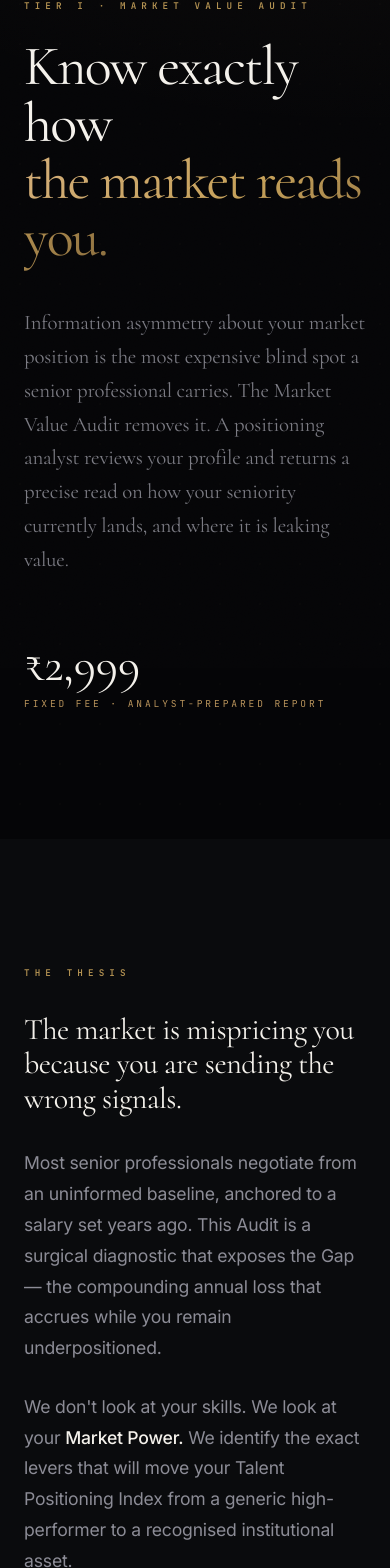
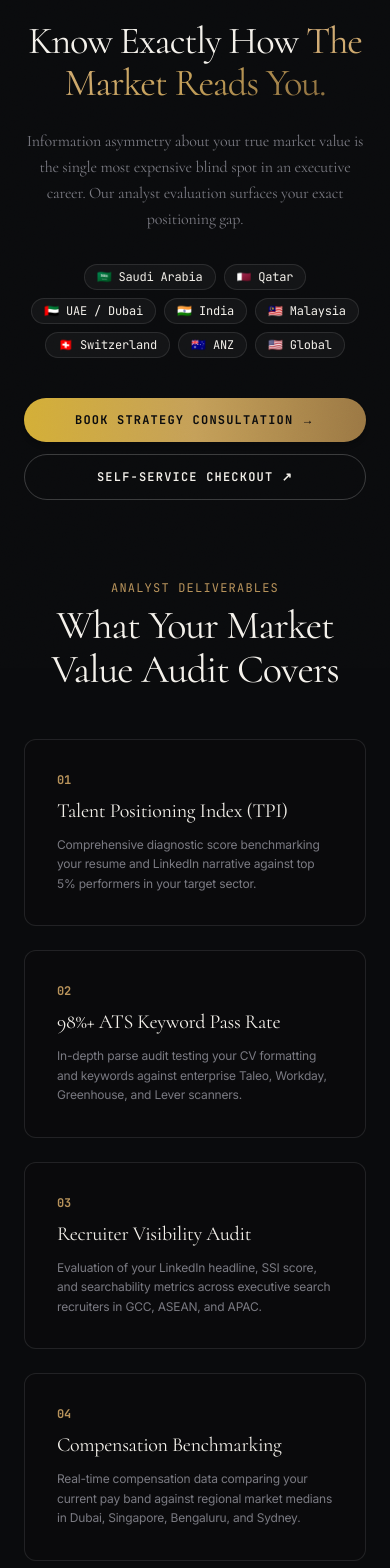
Before and after one commit to ashucfx/catalyst-ripplenexus, a Next.js app: page /audit in a window 390 px wide. Shown: the part 176-1744 px from the top of the page. Built offline with nearby package versions, Linux system fonts and the light colour scheme; no server answers.

Commit message:
feat: overhaul Market Audit and Free TPI Score pages with modern executive dark mode design, regional flag badges, and responsive CTAs

```diff
--- a/src/app/audit/page.tsx
+++ b/src/app/audit/page.tsx
@@ -1,212 +1,146 @@
 import type { Metadata } from 'next'
 import { Header } from '@/components/layout/Header'
 import { Footer } from '@/components/layout/Footer'
-import { TPIMeter } from '@/components/ui/TPIMeter'
 import { AuditCheckout } from '@/components/ui/AuditCheckout'
-import { GeoPrice } from '@/components/ui/GeoPrice'
 import { Disclaimer } from '@/components/ui/Disclaimer'
+import Link from 'next/link'
 
 export const metadata: Metadata = {
-  title: 'Market Value Audit — Analyst-Prepared Positioning Report',
+  title: 'Market Value Audit & Strategy — Catalyst by Ripple Nexus',
   description:
-    'Submit your professional profile and receive an analyst-prepared Talent Positioning Index report. ATS readability review, market positioning analysis, and a 90-day roadmap.',
+    'Confidential analyst-prepared evaluation of your executive market positioning, ATS keyword pass rates, compensation benchmarking, and 90-day positioning roadmap.',
 }
 
 export default function AuditPage() {
   return (
     <>
       <Header />
-      <main className="grain">
+      <main className="pt-36 sm:pt-40 pb-28 grain min-h-screen">
+        <div className="max-w-dossier mx-auto px-6 lg:px-12">
 
-        {/* ── HERO ────────────────────────────────────────────────── */}
-        <section
-          className="relative overflow-hidden pt-44 pb-32"
-          style={{ background: '#050507' }}
-        >
-          {/* Background layers */}
-          <div className="absolute inset-0 dot-field" style={{ opacity: 0.4 }} />
-          <div className="absolute inset-0 beam-tr" />
+          {/* ── HERO ────────────────────────────────────────────────── */}
+          <div className="mb-20 text-center max-w-4xl mx-auto">
+            <div className="inline-flex items-center gap-2 px-4 py-1.5 rounded-full border border-signal-gold/30 bg-signal-gold/10 font-mono text-[0.6rem] tracking-[0.25em] uppercase text-signal-gold mb-6">
+              <span>📊 Confidential Analyst Evaluation</span>
+            </div>
 
-          {/* Top hairline */}
-          <div
-            className="absolute top-0 inset-x-0 h-px pointer-events-none"
-            style={{ background: 'linear-gradient(90deg, transparent, rgba(184,147,91,0.7), transparent)' }}
-          />
-
-          <div className="max-w-dossier mx-auto px-6 lg:px-12 relative z-10">
-
-            {/* Status */}
-            <p className="label-inst mb-6 opacity-70">Tier I · Market Value Audit</p>
             <h1
-              className="display-page mb-10 max-w-3xl"
-              style={{ fontSize: 'clamp(3.5rem, 8vw, 7rem)', lineHeight: 1.02 }}
+              className="display-page mb-6 text-bone"
+              style={{ fontSize: 'clamp(2.4rem, 5.5vw, 4.8rem)', lineHeight: 1.08 }}
             >
-              Know exactly how
-              <br />
-              <em className="text-gold-gradient not-italic">the market reads you.</em>
+              Know Exactly How{' '}
+              <em className="not-italic text-gold-gradient">The Market Reads You.</em>
             </h1>
 
-            <div className="grid grid-cols-1 lg:grid-cols-2 gap-16 items-end">
-              <p className="font-serif text-muted leading-relaxed max-w-xl" style={{ fontSize: '1.3rem' }}>
-                Information asymmetry about your market position is the most expensive
-                blind spot a senior professional carries. The Market Value Audit removes it.
-                A positioning analyst reviews your profile and returns a precise read on
-                how your seniority currently lands, and where it is leaking value.
-              </p>
-              <div className="lg:text-right">
-                <div className="flex items-baseline lg:justify-end gap-4 mb-2">
-                  <GeoPrice product="audit" variant="hero" />
-                </div>
-                <p className="font-mono text-signal-gold text-[0.6rem] tracking-[0.3em] uppercase">
-                  Fixed Fee · Analyst-prepared report
-                </p>
-              </div>
-            </div>
-          </div>
-        </section>
+            <p className="font-serif text-muted text-base sm:text-lg leading-relaxed max-w-2xl mx-auto mb-8">
+              Information asymmetry about your true market value is the single most expensive blind spot in an executive career. Our analyst evaluation surfaces your exact positioning gap.
+            </p>
 
-        <div className="max-w-dossier mx-auto px-6 lg:px-12 py-32">
-
-          {/* ── CORE THESIS ─────────────────────────────────────── */}
-          <div className="grid grid-cols-1 lg:grid-cols-2 gap-24 mb-40 items-start">
-
-            <div>
-              <p className="label-inst mb-8">The Thesis</p>
-              <h2 className="display-card text-3xl leading-tight mb-8">
-                The market is mispricing you because you are sending the wrong signals.
-              </h2>
-              <div className="prose-catalyst">
-                <p>
-                  Most senior professionals negotiate from an uninformed baseline, anchored to
-                  a salary set years ago. This Audit is a surgical diagnostic that exposes the
-                  Gap — the compounding annual loss that accrues while you remain underpositioned.
-                </p>
-                <p>
-                  We don&apos;t look at your skills. We look at your{' '}
-                  <strong>Market Power.</strong> We identify the exact levers that will move
-                  your Talent Positioning Index from a generic high-performer to a recognised
-                  institutional asset.
-                </p>
-              </div>
+            {/* Coverage Badges */}
+            <div className="flex flex-wrap items-center justify-center gap-2 mb-10">
+              {[
+                '🇸🇦 Saudi Arabia',
+                '🇶🇦 Qatar',
+                '🇦🇪 UAE / Dubai',
+                '🇮🇳 India',
+                '🇲🇾 Malaysia',
+                '🇨🇭 Switzerland',
+                '🇦🇺 ANZ',
+                '🇺🇸 Global',
+              ].map((flag) => (
+                <span
+                  key={flag}
+                  className="font-mono text-xs text-bone bg-white/[0.04] border border-white/10 px-3 py-1 rounded-full"
+                >
+                  {flag}
+                </span>
+              ))}
             </div>
 
-            {/* Sample output */}
-            <div
-              className="p-10 border border-white/[0.08]"
-              style={{
-                background: 'rgba(10,11,13,0.8)',
-                backdropFilter: 'blur(24px)',
-                boxShadow: '0 20px 60px rgba(0,0,0,0.6), inset 0 1px 0 rgba(255,255,255,0.05)',
-              }}
-            >
-              <p className="label-inst mb-10">Illustrative Sample — Not a real client</p>
-              <div className="flex flex-col items-center gap-12">
-                <TPIMeter score={67} size={160} />
-                <div className="w-full space-y-5">
-                  {[
-                    { label: 'Sector Alignment',  value: 'Finance — Mid-Market PE', score: '61/100' },
-                    { label: 'ATS Compatibility', value: '73% — Critical gaps detected', score: 'LOW' },
-                    { label: 'Narrative Clarity', value: 'Generalist signals dominant', score: '54/100' },
-                  ].map((row) => (
-                    <div key={row.label} className="flex justify-between items-end border-b border-white/[0.07] pb-3">
-                      <div>
-                        <p className="font-mono text-muted text-[0.6rem] tracking-widest uppercase mb-1">{row.label}</p>
-                        <p className="font-sans text-bone text-xs">{row.value}</p>
-                      </div>
-                      <span className="font-mono text-signal-gold text-[0.65rem]">{row.score}</span>
-                    </div>
-                  ))}
-                </div>
-              </div>
+            {/* CTAs */}
+            <div className="flex flex-col sm:flex-row items-center justify-center gap-3 w-full max-w-md mx-auto">
+              <Link
+                href="/request"
+                className="w-full sm:w-auto px-7 py-3.5 bg-gradient-to-r from-[#D4AF37] via-[#C5A059] to-[#9B7844] text-[#0A0B0D] font-mono text-xs font-bold tracking-widest uppercase rounded-full text-center shadow-md hover:brightness-110 transition-all whitespace-nowrap"
+              >
+                Book Strategy Consultation →
+              </Link>
+              <a
+                href="https://clientforge.theripplenexus.com/checkout?pkg=AUDIT"
+                target="_blank"
+                rel="noopener noreferrer"
+                className="w-full sm:w-auto px-7 py-3.5 border border-white/20 text-bone font-mono text-xs font-semibold tracking-widest uppercase rounded-full text-center hover:border-signal-gold/50 transition-colors whitespace-nowrap"
+              >
+                Self-Service Checkout ↗
+              </a>
             </div>
           </div>
 
-          {/* ── DELIVERABLES ────────────────────────────────────── */}
-          <div className="mb-40">
-            <p className="label-inst mb-12">What You Receive</p>
-            <div
-              className="grid grid-cols-1 md:grid-cols-3 gap-px"
-              style={{ background: 'rgba(255,255,255,0.05)', border: '1px solid rgba(255,255,255,0.06)' }}
-            >
+          {/* ── CORE DELIVERABLES GRID ───────────────────────────── */}
+          <div className="mb-24">
+            <div className="text-center max-w-2xl mx-auto mb-12">
+              <span className="font-mono text-xs tracking-widest uppercase text-signal-gold block mb-2">
+                Analyst Deliverables
+              </span>
+              <h2 className="display-section text-2xl sm:text-3xl text-bone">
+                What Your Market Value Audit Covers
+              </h2>
+            </div>
+
+            <div className="grid grid-cols-1 md:grid-cols-2 lg:grid-cols-3 gap-6">
               {[
                 {
-                  title: 'Positioning Report',
-                  desc: 'A written analysis of how your profile currently reads: where your seniority signal is strong, where it is diluted, and what the market is likely concluding about your level. Prepared manually by a positioning analyst.',
+                  num: '01',
+                  title: 'Talent Positioning Index (TPI)',
+                  desc: 'Comprehensive diagnostic score benchmarking your resume and LinkedIn narrative against top 5% performers in your target sector.',
                 },
                 {
-                  title: 'Talent Positioning Index Score',
-                  desc: 'A single score reflecting the strength of your current positioning across narrative, signal, and market fit. Gives you a baseline to measure improvement against.',
+                  num: '02',
+                  title: '98%+ ATS Keyword Pass Rate',
+                  desc: 'In-depth parse audit testing your CV formatting and keywords against enterprise Taleo, Workday, Greenhouse, and Lever scanners.',
                 },
                 {
-                  title: 'Three Positioning Moves',
-                  desc: 'The three highest-leverage changes to make next, specific to your role, seniority, and target market. Not generic advice. Prioritised by impact.',
+                  num: '03',
+                  title: 'Recruiter Visibility Audit',
+                  desc: 'Evaluation of your LinkedIn headline, SSI score, and searchability metrics across executive search recruiters in GCC, ASEAN, and APAC.',
                 },
-              ].map((d) => (
-                <div key={d.title} className="card-glow p-10 flex flex-col gap-5">
-                  <h3 className="display-card text-xl">{d.title}</h3>
-                  <p className="font-sans text-muted text-sm leading-relaxed">{d.desc}</p>
+                {
+                  num: '04',
+                  title: 'Compensation Benchmarking',
+                  desc: 'Real-time compensation data comparing your current pay band against regional market medians in Dubai, Singapore, Bengaluru, and Sydney.',
+                },
+                {
+                  num: '05',
+                  title: 'Executive Brand Gap Analysis',
+                  desc: 'Identifies specific narrative flaws anchoring you to lower-tier salary bands and provides direct corrective framing.',
+                },
+                {
+                  num: '06',
+                  title: '48-Hour Rapid Delivery',
+                  desc: 'Analyst-compiled intelligence dossier delivered straight to your private portal with actionable next steps.',
+                },
+              ].map((m) => (
+                <div
+                  key={m.num}
+                  className="bg-obsidian/90 border border-white/10 p-8 rounded-xl flex flex-col justify-between hover:border-signal-gold/40 transition-colors"
+                >
+                  <div>
+                    <span className="font-mono text-signal-gold text-xs font-bold block mb-3">{m.num}</span>
+                    <h3 className="display-card text-xl text-bone mb-3">{m.title}</h3>
+                    <p className="font-sans text-muted text-xs leading-relaxed">{m.desc}</p>
+                  </div>
                 </div>
               ))}
             </div>
           </div>
 
-          {/* ── HOW IT WORKS ─────────────────────────────────────── */}
-          <div className="mb-40">
-            <p className="label-inst mb-12">How It Works</p>
-            <div className="grid grid-cols-1 md:grid-cols-4 gap-px border border-white/[0.06]" style={{ background: 'rgba(255,255,255,0.04)' }}>
-              {[
-                { n: '01', title: 'Pay',      desc: 'Fixed fee. No subscriptions, no upsells. One payment, instant access.' },
-                { n: '02', title: 'Portal',   desc: 'Receive a private portal link in your inbox immediately after payment.' },
-                { n: '03', title: 'Intake',   desc: 'Complete a 5-minute professional intake — your role, compensation, and goals.' },
-                { n: '04', title: 'Report',   desc: 'A positioning analyst prepares your report and delivers it within the stated turnaround. No auto-generation. A senior human review.' },
-              ].map((s) => (
-                <div key={s.n} className="p-10" style={{ background: 'var(--obsidian-light)' }}>
-                  <p className="font-mono text-signal-gold text-[0.6rem] tracking-widest mb-6">{s.n}</p>
-                  <h4 className="display-card text-2xl mb-4">{s.title}</h4>
-                  <p className="font-sans text-muted text-sm leading-relaxed">{s.desc}</p>
-                </div>
-              ))}
-            </div>
+          {/* ── INTAKE PROCESS COMPONENT ────────────────────────── */}
+          <div className="mb-24">
+            <AuditCheckout />
           </div>
 
-          {/* ── CHECKOUT ────────────────────────────────────────── */}
-          <section id="book" className="border-t border-white/[0.07] pt-32">
-            <div className="grid grid-cols-1 lg:grid-cols-2 gap-24 items-start">
-              <div>
-                <p className="label-inst mb-8">Get Your Report</p>
-                <h2 className="display-card text-4xl leading-tight mb-8">
-                  Begin your Audit.
-                </h2>
-                <div className="prose-catalyst mb-8">
-                  <p>
-                    Pay once, receive your private portal link immediately. Complete a
-                    short professional intake: your role, compensation context, and goals.
-                    A positioning analyst prepares your report and delivers it within the
-                    stated turnaround.
-                  </p>
-                </div>
-                <Disclaimer variant="compact" className="mb-12" />
-              </div>
-
-              <div
-                className="relative p-12 border border-white/[0.08]"
-                style={{
-                  background: 'rgba(10,11,13,0.8)',
-                  backdropFilter: 'blur(24px)',
-                  boxShadow: '0 20px 80px rgba(0,0,0,0.6), inset 0 1px 0 rgba(255,255,255,0.05)',
-                }}
-              >
-                <div
-                  className="absolute -top-px left-0 right-0 h-[2px]"
-                  style={{ background: 'linear-gradient(90deg, transparent, rgba(184,147,91,0.8), transparent)' }}
-                />
-                <div className="absolute -top-4 -right-4 bg-signal-gold text-obsidian px-4 py-1.5 font-mono text-[0.6rem] tracking-widest font-bold uppercase shadow-xl flex items-center gap-1 rounded-full">
-                  Confidential Analyst Evaluation
-                </div>
-                <AuditCheckout />
-              </div>
-            </div>
-          </section>
+          {/* ── DISCLAIMER ──────────────────────────────────────── */}
+          <Disclaimer variant="compact" className="pt-8 border-t border-white/[0.05]" />
 
         </div>
       </main>
--- a/src/app/tpi/page.tsx
+++ b/src/app/tpi/page.tsx
@@ -2,36 +2,94 @@ import type { Metadata } from 'next'
 import { Header } from '@/components/layout/Header'
 import { Footer } from '@/components/layout/Footer'
 import { TPICalculator } from '@/components/ui/TPICalculator'
+import { Disclaimer } from '@/components/ui/Disclaimer'
+import Link from 'next/link'
 
 export const metadata: Metadata = {
-  title: 'Free TPI Score — How Is the Market Reading You?',
+  title: 'Free TPI Score Diagnostic — Catalyst by Ripple Nexus',
   description:
-    'A five-question self-assessment. Get a directional Talent Positioning Index score and see where your positioning likely stands.',
+    'Calculate your Talent Positioning Index (TPI) score. 5-question executive diagnostic benchmarking your market visibility, compensation leverage, and ATS pass rates.',
 }
 
 export default function TPIPage() {
   return (
     <>
       <Header />
-      <main className="pt-32 pb-16 min-h-screen">
+      <main className="pt-36 sm:pt-40 pb-28 grain min-h-screen">
         <div className="max-w-dossier mx-auto px-6 lg:px-12">
 
-          <div className="mb-16 max-w-2xl">
-            <p className="label-inst mb-6">Free — No commitment required</p>
-            <hr className="rule mb-10 w-16" />
-            <h1 className="display-editorial mb-6">
-              How is the market likely reading you?
+          {/* ── HERO HEADER ────────────────────────────────────────── */}
+          <div className="mb-16 text-center max-w-4xl mx-auto">
+            <div className="inline-flex items-center gap-2 px-4 py-1.5 rounded-full border border-signal-gold/30 bg-signal-gold/10 font-mono text-[0.6rem] tracking-[0.25em] uppercase text-signal-gold mb-6">
+              <span>🏆 Complimentary Diagnostic · Talent Positioning Index</span>
+            </div>
+
+            <h1
+              className="display-page mb-6 text-bone"
+              style={{ fontSize: 'clamp(2.4rem, 5.5vw, 4.5rem)', lineHeight: 1.08 }}
+            >
+              How Is The Market{' '}
+              <em className="not-italic text-gold-gradient">Reading Your Profile?</em>
             </h1>
-            <p className="font-serif text-muted text-xl leading-relaxed">
-              Five questions, about five minutes. You will get a directional Talent
-              Positioning Index score: a quick read on where your positioning likely
-              stands and where the biggest gap sits. This is a fast self-assessment,
-              not a full audit. For the precise, analyst-prepared version, the Market
-              Value Audit goes deeper.
+
+            <p className="font-serif text-muted text-base sm:text-lg leading-relaxed max-w-2xl mx-auto mb-8">
+              Five strategic questions. Get a directional Talent Positioning Index score showing where your executive positioning currently lands and where your compensation leverage is leaking.
             </p>
+
+            {/* Regional Badges */}
+            <div className="flex flex-wrap items-center justify-center gap-2 mb-10">
+              {[
+                '🇸🇦 Saudi Arabia',
+                '🇶🇦 Qatar',
+                '🇦🇪 UAE',
+                '🇮🇳 India',
+                '🇲🇾 Malaysia',
+                '🇨🇭 Switzerland',
+                '🇦🇺 ANZ',
+                '🇺🇸 Global',
+              ].map((flag) => (
+                <span
+                  key={flag}
+                  className="font-mono text-xs text-bone bg-white/[0.04] border border-white/10 px-3 py-1 rounded-full"
+                >
+                  {flag}
+                </span>
+              ))}
+            </div>
           </div>
 
-          <TPICalculator />
+          {/* ── CALCULATOR CONTAINER ────────────────────────────────── */}
+          <div className="max-w-3xl mx-auto p-6 sm:p-10 rounded-2xl bg-obsidian border border-white/10 shadow-2xl backdrop-blur-xl mb-20">
+            <TPICalculator />
+          </div>
+
+          {/* ── NEXT STEPS CALLOUT ──────────────────────────────────── */}
+          <div className="border-t border-white/10 pt-16 flex flex-col md:flex-row gap-8 items-center justify-between">
+            <div className="max-w-xl text-center md:text-left">
+              <h2 className="display-card text-2xl sm:text-3xl mb-3 text-bone">
+                Ready for Full <em className="text-signal-gold not-italic">Executive Positioning?</em>
+              </h2>
+              <p className="font-serif text-muted text-sm sm:text-base leading-relaxed">
+                Explore our flagship Career Booster &amp; Premium Plus packages or request a 1-on-1 strategy consultation.
+              </p>
+            </div>
+            <div className="flex flex-col sm:flex-row items-stretch sm:items-center gap-3 w-full md:w-auto">
+              <Link
+                href="/blueprint"
+                className="w-full sm:w-auto px-6 py-3.5 bg-gradient-to-r from-[#D4AF37] via-[#C5A059] to-[#9B7844] text-[#0A0B0D] font-mono text-xs font-bold tracking-widest uppercase rounded-full text-center shadow-md hover:brightness-110 transition-all whitespace-nowrap"
+              >
+                View Flagship Packages →
+              </Link>
+              <Link
+                href="/request"
+                className="w-full sm:w-auto px-6 py-3.5 border border-white/20 text-bone font-mono text-xs font-semibold tracking-widest uppercase rounded-full text-center hover:border-signal-gold/50 transition-colors whitespace-nowrap"
+              >
+                Book Strategy Call ↗
+              </Link>
+            </div>
+          </div>
+
+          <Disclaimer variant="compact" className="mt-14 pt-8 border-t border-white/[0.05]" />
 
         </div>
       </main>
```
Also changed, not shown: src/components/ui/TPICalculator.tsx (+20 -12 lines), src/lib/clientforge/clientforge.ts (+13 -4 lines).
